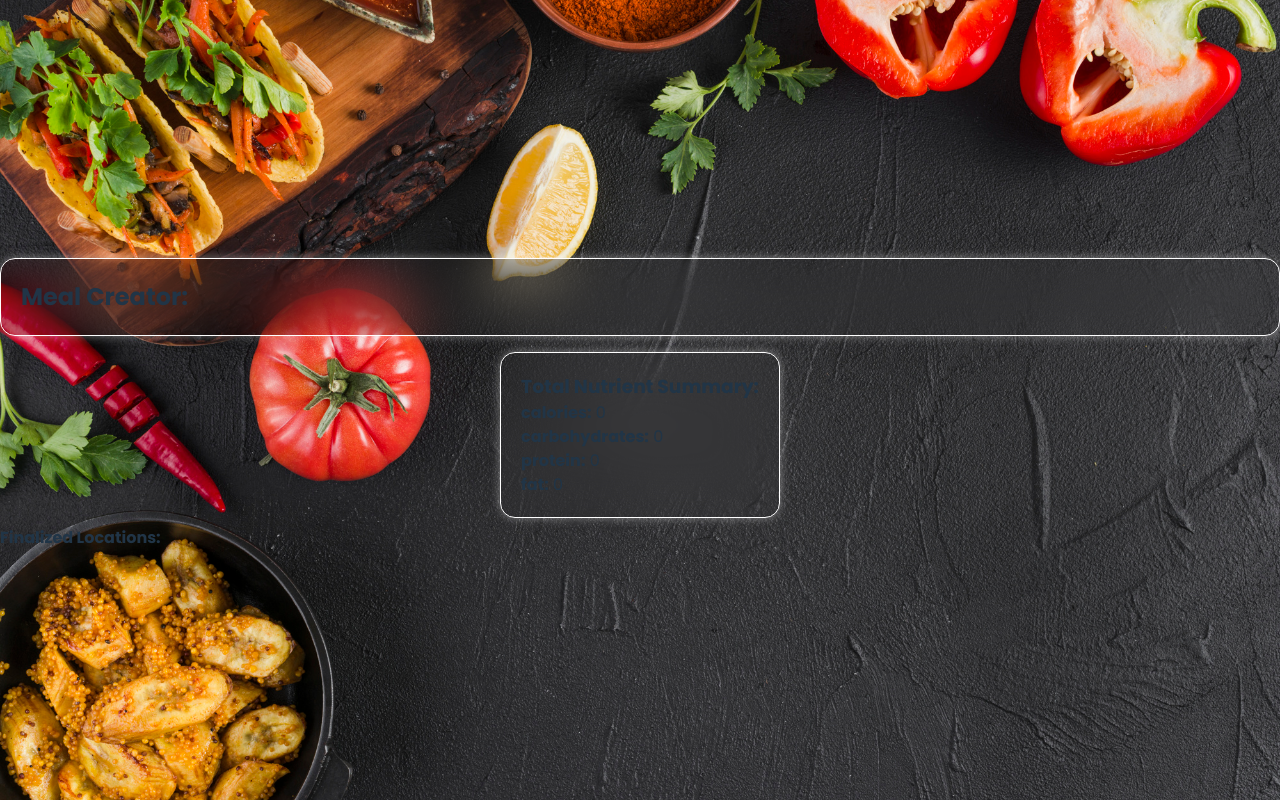
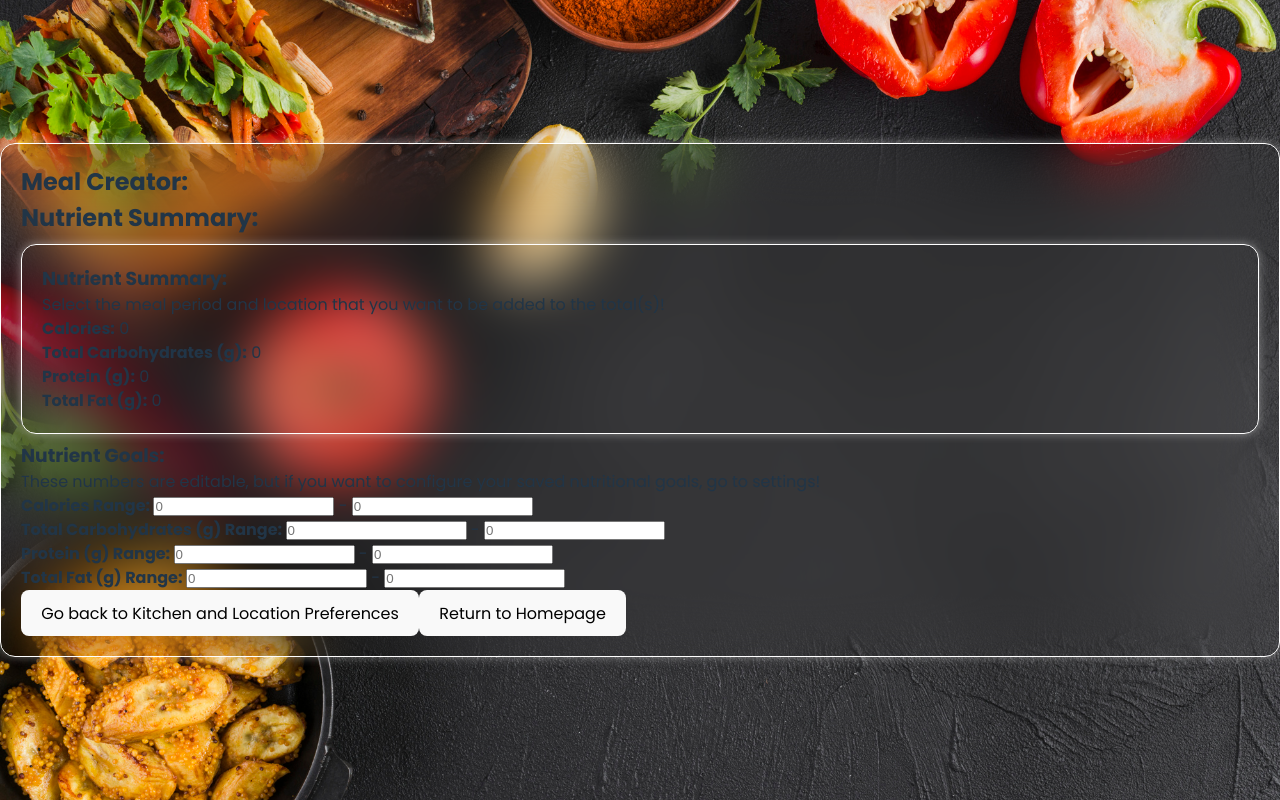
Before and after one commit to EddieTheEgg/NU-Hall, a React (Vite) app in the folder NU-Dining/: page /edit-meals in a window 1280 px wide. Built offline with nearby package versions, Linux system fonts and the light colour scheme.

Commit message:
added a display for user nutrient goals, and let user customize their saved nutritonal goals alongside their select mealpreferences. Added buttons to navigate between pages

```diff
--- a/NU-Dining/src/components/EditMeals.jsx
+++ b/NU-Dining/src/components/EditMeals.jsx
@@ -5,17 +5,24 @@ import { IoIosAddCircle } from "react-icons/io";
 import { IoIosInformationCircle } from "react-icons/io";
 import { IoMdCloseCircle } from "react-icons/io";
 import { IoCheckmarkCircle, IoCheckmarkCircleOutline } from 'react-icons/io5';
+import { useNavigate } from 'react-router-dom';
 
 const EditMeals = () => {
+  const navigate = useNavigate();
   const [meals, setMeals] = useState([]);
   const [selectedMeals, setSelectedMeals] = useState([]);
   const [periods, setPeriods] = useState([]);
   const [locationPeriods, setLocationPeriods] = useState({});
-  const [currentSelection, setCurrentSelection] = useState(null); // Track current period & location for meal selection
+  const [currentSelection, setCurrentSelection] = useState(null);
   const [currentMealNutrient, setCurrentMealNutrient] = useState(null);
-  const [userNutritionalFocus, setUserNutritionalFocus] = useState([{display: "Calories", backend: "calories"}, {display: "Total Carbohydrates (g)", backend: "carbohydrates"}, {display: "Protein (g)", backend: "protein"}, {display: "Total Fat (g)" , backend: "fat"}]);
+  const [userNutritionalFocus, setUserNutritionalFocus] = useState([
+    { display: "Calories", backend: "calories", range: {max: 0, min: 0}},
+     {display: "Total Carbohydrates (g)", backend: "carbohydrates", range: {max: 0, min: 0}},
+     {display: "Protein (g)", backend: "protein", range: {max: 0, min: 0}},
+     {display: "Total Fat (g)" , backend: "fat", range: {max: 0, min: 0}}]);
   const [selectedLocationPeriods, setSelectedLocationPeriods] = useState({});
   const [nutrientSummary, setNutrientSummary] = useState([]);
+  const [editableGoals, setEditableGoals] = useState(userNutritionalFocus);
   const [error, setError] = useState("");
   const [loading, setLoading] = useState(false);
 
@@ -198,31 +205,49 @@ const EditMeals = () => {
     });
   };
 
+  const handleGoalChange = (e, nutrient, rangeType) => {
+    const { value } = e.target;
+
+    // Parse value to a number
+    const newValue = isNaN(value) ? "" : parseFloat(value);
+
+    setUserNutritionalFocus((prevFocus) => {
+      return prevFocus.map((nutrientInfo) => {
+        if (nutrientInfo.backend === nutrient.backend) {
+          return {
+            ...nutrientInfo,
+            range: {
+              ...nutrientInfo.range,
+              [rangeType]: newValue,
+            },
+          };
+        }
+        return nutrientInfo;
+      });
+    });
+  };
+
+
 
 
 
   useEffect(() => {
     const calculateTotalNutrients = () => {
-      const totalNutrients = userNutritionalFocus.reduce((totals, { backend }) => {
+      const totalNutrients = userNutritionalFocus.reduce((totals, { backend, display }) => {
         let total = 0;
 
         Object.entries(selectedLocationPeriods).forEach(([period, locations]) => {
+          locations.forEach((location) => {
+            const mealsForSelection = selectedMeals.filter(
+              (meal) => meal.period === period && meal.location === location);
 
-          locations.forEach((location) => {
-
-            const mealsForSelection = selectedMeals.filter(
-              (meal) => meal.period === period && meal.location === location
-            );
-
-
+              console.log('Meals for selection:', mealsForSelection);
             total += mealsForSelection.reduce(
-              (sum, meal) => sum + (meal[backend] || 0),
-              0
-            );
+              (sum, meal) => sum + (meal[backend] || 0), 0);
           });
         });
 
-        totals[backend] = total;
+        totals[display] = total;
         return totals;
       }, {});
 
@@ -230,8 +255,10 @@ const EditMeals = () => {
     };
 
     const totalNutrients = calculateTotalNutrients();
+    console.log(totalNutrients); // Debugging
     setNutrientSummary(totalNutrients);
   }, [selectedMeals, selectedLocationPeriods, userNutritionalFocus]);
+
 
 
 
@@ -359,8 +386,9 @@ const EditMeals = () => {
                         )}
 
                         {/*Displays the nutrient info for that specific period and location */}
+                        <section className = "periodLocationNutrientInfo-container">
+                            <h3>Total Nutrient:</h3>
                             <section className="periodLocation-nutrientInfo">
-                          <h3>Total Nutrient:</h3>
                             {userNutritionalFocus.map(({ display, backend }) => {
                               const totalNutrient = selectedMeals
                                 .filter(
@@ -372,42 +400,72 @@ const EditMeals = () => {
                                 <p key={backend}>
                                   <strong>{display}:</strong> {totalNutrient}
                                 </p>
+
                               );
+
                             })}
                           </section>
+                        </section>
+
 
                     </div>
                   ))}
                 </section>
               </div>
             ))}
-          </section>
+            <h2>Nutrient Summary:</h2>
+             <section className="user-nutrientSummaries">
+
             <section className="nutrientGoal-display">
-            <h3>Total Nutrient Summary:</h3>
+              <h3>Nutrient Summary:</h3>
+              <p>Select the meal period and location that you want to be added to the total(s)!</p>
+              <section className="displayTotal-section">
                 {Object.entries(nutrientSummary).map(([key, value]) => (
                   <p key={key}>
                     <strong>{key}:</strong> {value}
                   </p>
                 ))}
               </section>
-          {/*Keep here for now, remove later this is for debugging purposes */}
-          <div className="finalized-locations">
-            <h4>Finalized Locations:</h4>
-            {Object.entries(selectedLocationPeriods).map(([period, locations]) => (
-              <div key={period}>
-                <h5>{period}</h5>
-                <ul>
-                  {locations.length > 0 ? (
-                    locations.map((location, index) => (
-                      <li key={index}>{location.replace("_", " ")}</li>
-                    ))
-                  ) : (
-                    <li>Unknown</li>
-                  )}
-                </ul>
+
+            </section>
+            <section className="userNutritional-Goals">
+              <h3>Nutrient Goals:</h3>
+              <p>These numbers are editable, but if you want to configure your saved nutritional goals, go to settings!</p>
+               <section className="displayGoalRange-section">
+                  {userNutritionalFocus.map((nutrientInfo) => {
+                    return (
+                      <div key={nutrientInfo.backend}>
+                        <strong>{nutrientInfo.display} Range: </strong>
+                        <input
+                          type="number"
+                          placeholder={nutrientInfo.range.min || "0"}
+                          value={nutrientInfo.range.min || ""}
+                          onChange={(e) => handleGoalChange(e, nutrientInfo, "min")}
+                          className="nutrientGoal-editInput"
+                        />
+                        {" - "}
+                        <input
+                          type="number"
+                          placeholder={nutrientInfo.range.max || "0"}
+                          value={nutrientInfo.range.max || ""}
+                          onChange={(e) => handleGoalChange(e, nutrientInfo, "max")}
+                          className="nutrientGoal-editInput"
+                        />
                       </div>
-            ))}
-          </div>
+                    );
+                  })}
+                </section>
+            </section>
+          </section>
+          <section className="navigate-editMeals-buttons">
+            <button type="button" onClick={() => navigate("/meal-preferences")}>
+                Go back to Kitchen and Location Preferences
+              </button>
+              <button type="button" onClick={() => navigate("/home")}>
+                Return to Homepage
+            </button>
+          </section>
+        </section>
         </form>
       </section>
     </>
```
Lines whose indentation alone changed are shown as unchanged.
